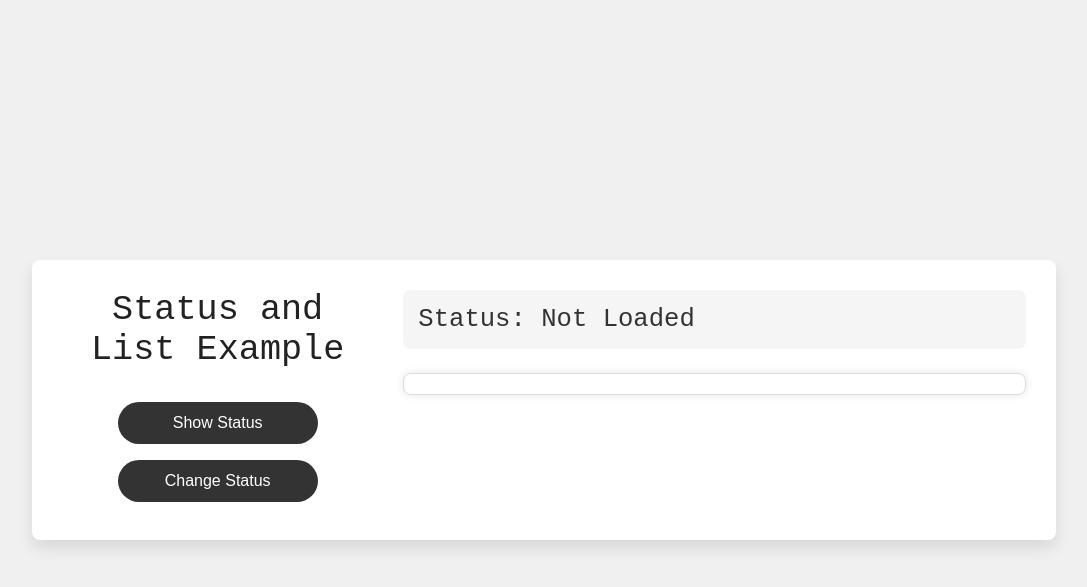
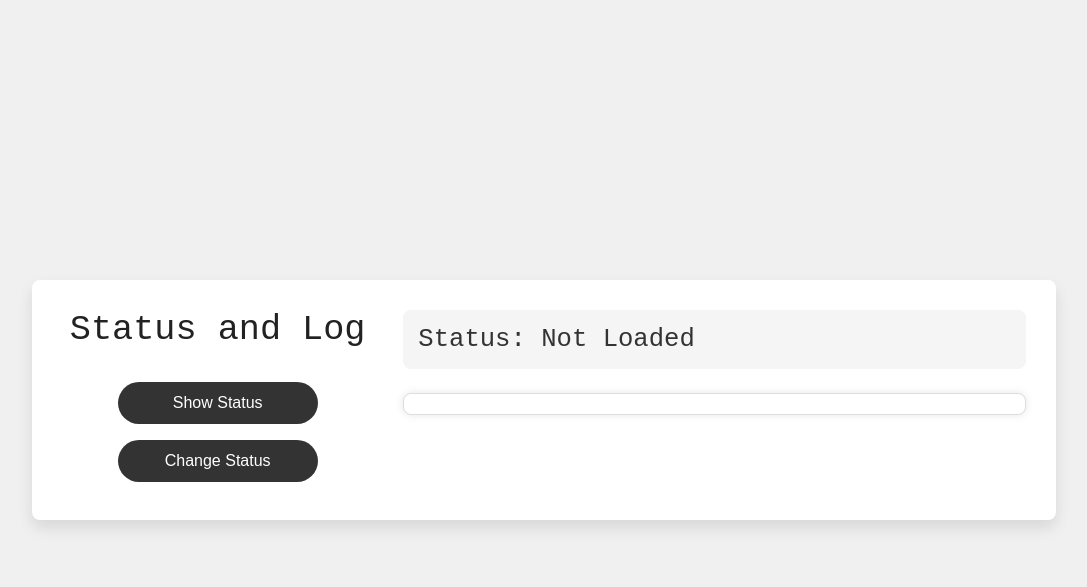
Before and after one commit to knightearner/hedge-strategy, a Flask app: page / in a window 1280 px wide. Shown: the top 587 px of the page, without its empty margins (96-1183 px from the left). Run offline with Flask 3, Linux system fonts and the light colour scheme; parts of the project's set-up code (start-up, migrations or seed data) failed here and were passed over.

Commit message:
Update index.html

```diff
--- a/templates/index.html
+++ b/templates/index.html
@@ -3,7 +3,7 @@
 <head>
     <meta charset="UTF-8">
     <meta name="viewport" content="width=device-width, initial-scale=1.0">
-    <title>Status and List Example</title>
+    <title>Status and Log</title>
     <style>
         /* Global Styles */
         * {
@@ -128,7 +128,7 @@
     <div class="container">
         <!-- Left Column: Buttons -->
         <div class="left-column">
-            <h1>Status and List Example</h1>
+            <h1>Status and Log</h1>
             <button onclick="showStatus()">Show Status</button>
             <button onclick="changeStatus()">Change Status</button>
         </div>
```
